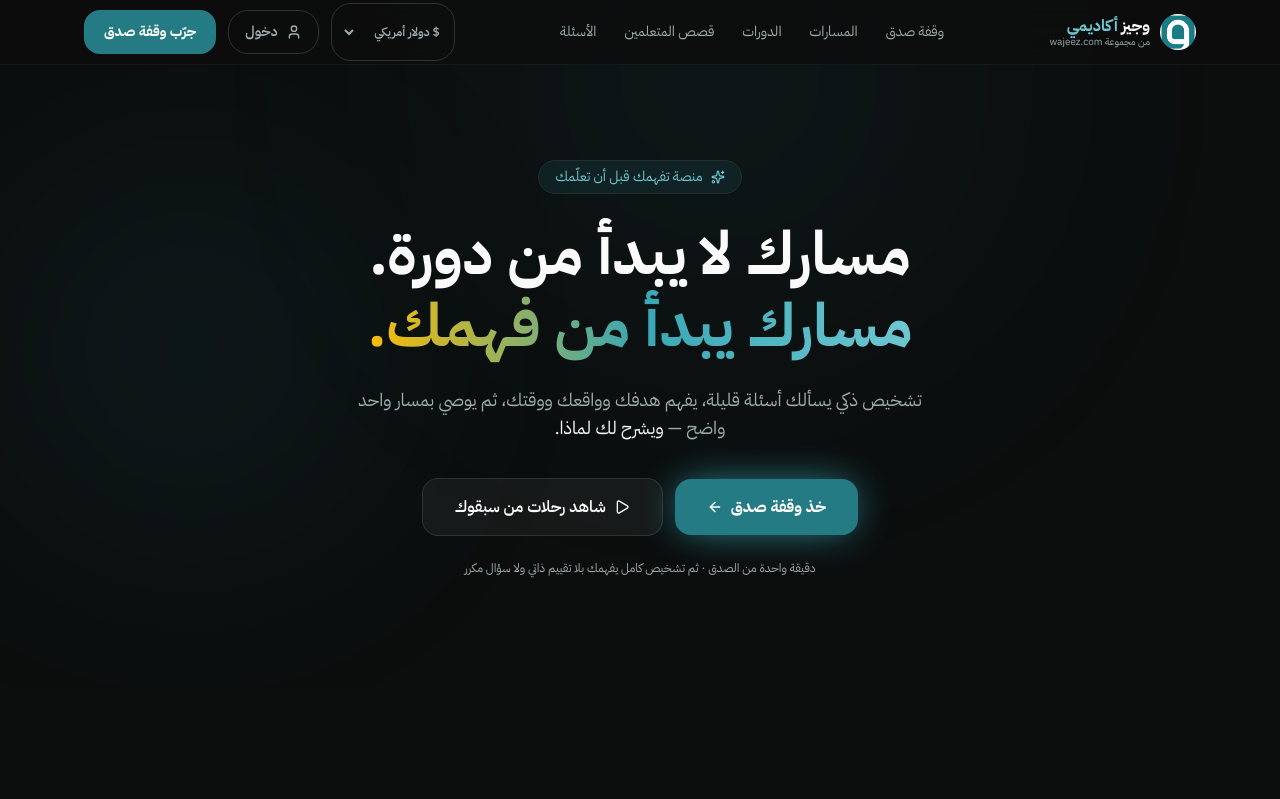
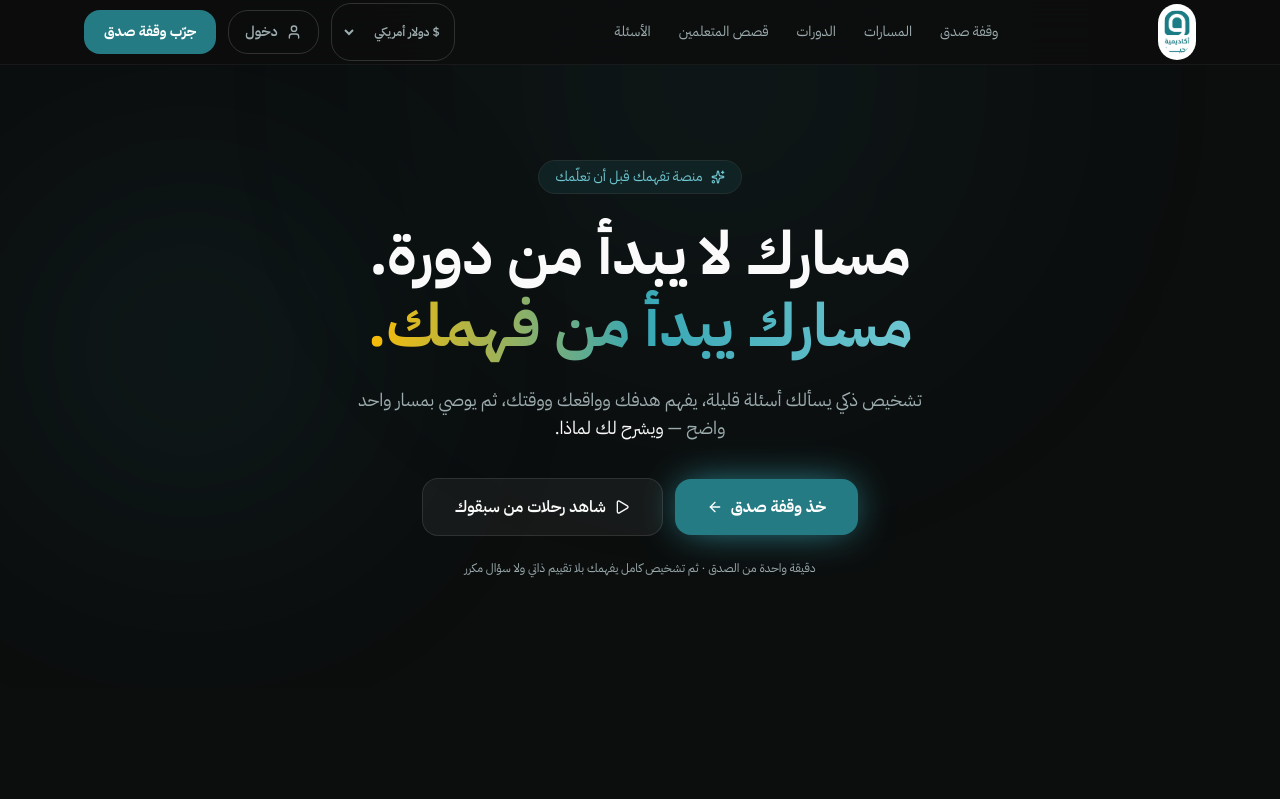
Before and after one commit to Suhaiblafi1/WajeezAcademy, a React (Vite) app: page / in a window 1280 px wide. Shown: the top 799 px of the page. Built offline with nearby package versions, Linux system fonts and the light colour scheme.

Commit message:
استبدال كتلة الهوية في الترويسة بالشعار الرسمي الكامل

```diff
--- a/src/pages/Home.tsx
+++ b/src/pages/Home.tsx
@@ -156,12 +156,8 @@ function Nav() {
   return (
     <header className="fixed inset-x-0 top-0 z-50 border-b border-white/5 bg-[#0D0D0D]/80 backdrop-blur-xl">
       <div className="mx-auto flex h-16 max-w-6xl items-center justify-between px-5">
-        <a href="#top" className="flex items-center gap-2.5">
-          <img src="/logo-mark.png" alt="شعار أكاديمية وجيز" className="h-9 w-9 rounded-xl object-cover" />
-          <div className="leading-tight">
-            <div className="font-bold">وجيز <span className="text-teal-light">أكاديمي</span></div>
-            <div className="text-[10px] text-muted-foreground">من مجموعة wajeez.com</div>
-          </div>
+        <a href="#top" className="flex items-center">
+          <img src="/logo-full.png" alt="شعار أكاديمية وجيز" className="h-14 w-auto rounded-xl bg-white object-contain p-1.5" />
         </a>
         <nav className="hidden items-center gap-7 text-sm text-muted-foreground md:flex">
           {links.map((l) =>
```
Also changed, not shown: public/logo-full.png (added), public/logo-mark.png (deleted).
